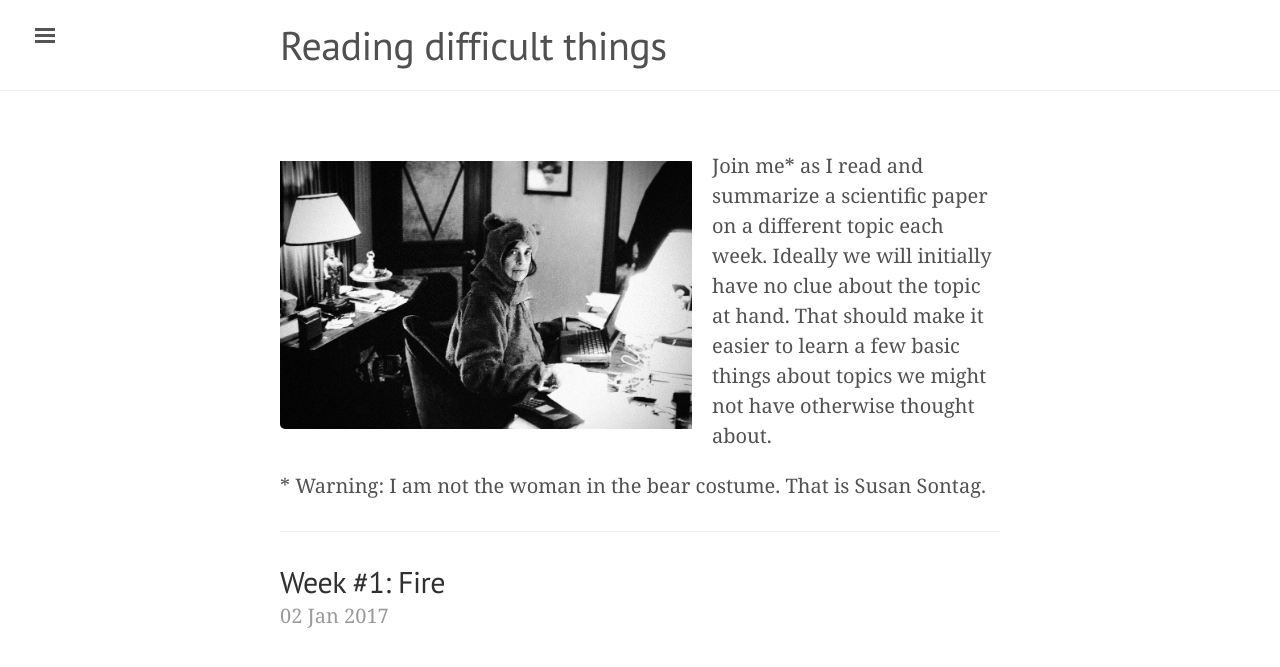
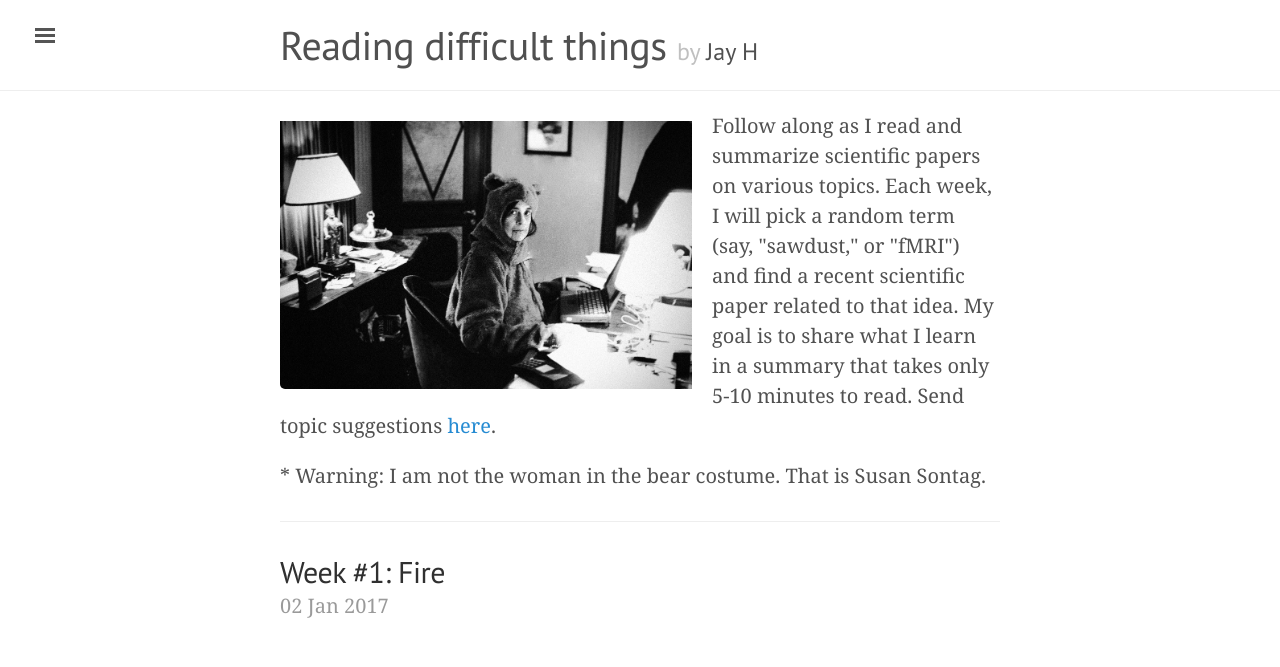
Before and after one commit to mobeets/paper-trails, a Jekyll site: the page built from index.html, in a window 1280 px wide. Shown: the top 667 px of the page. Built offline with Jekyll 4.4.1, drawn with Linux system fonts in a browser that asks for light colours; some web fonts are replaced; the list of posts is cut into pages by our own code.

Commit message:
style updates

```diff
--- a/_config.yml
+++ b/_config.yml
@@ -6,7 +6,7 @@ permalink:           pretty
 
 # Setup
 title:               Reading difficult things
-tagline:             'one week at a time'
+tagline:             'by <a href="https://mobeets.github.io">Jay H</a>'
 description:         'Reading and summarizing one scientific paper on a different topic each week. Made by <a href="https://mobeets.github.io">Jay Hennig</a>.'
 url:                 https://mobeets.github.io/reading-difficult-things
 baseurl:             https://mobeets.github.io/reading-difficult-things
@@ -24,3 +24,6 @@ version:             1.0.0
 # Gems
 gems: [jekyll-paginate]
 markdown: kramdown
+
+# Run with:
+# bundle exec jekyll serve --baseurl ''
--- a/_layouts/default.html
+++ b/_layouts/default.html
@@ -16,6 +16,7 @@
           <div class="container">
             <h1 class="masthead-title">
               <a href="{{ site.baseurl }}/" title="Home">{{ site.title }}</a>
+              <small>{{ site.tagline }}</small>
             </h1>
           </div>
         </div>
--- a/index.html
+++ b/index.html
@@ -5,7 +5,7 @@ title: Home
 
 <img src="{{ site.baseurl }}/public/images/sontag.jpg" alt="Susan Sontag in a bear costume" style="float: left; padding: 10px 20px 0px 0px; width: 60%;">
 
-<p>Join me* as I read and summarize a scientific paper on a different topic each week. Ideally we will initially have no clue about the topic at hand. That should make it easier to learn a few basic things about topics we might not have otherwise thought about.</p>
+<p>Follow along as I read and summarize scientific papers on various topics. Each week, I will pick a random term (say, "sawdust," or "fMRI") and find a recent scientific paper related to that idea. My goal is to share what I learn in a summary that takes only 5-10 minutes to read. Send topic suggestions <a href="https://twitter.com/jehosafet">here</a>.</p>
 
 <p>* Warning: I am not the woman in the bear costume. That is Susan Sontag.</p>
 <hr>
--- a/public/css/lanyon.css
+++ b/public/css/lanyon.css
@@ -96,7 +96,7 @@ h1, h2, h3, h4, h5, h6 {
 .masthead {
   padding-top:    1rem;
   padding-bottom: 1rem;
-  margin-bottom: 3rem;
+  margin-bottom: 1rem;
   border-bottom: 1px solid #eee;
 }
 .masthead-title {
@@ -108,7 +108,7 @@ h1, h2, h3, h4, h5, h6 {
   color: #505050;
 }
 .masthead-title small {
-  font-size: 75%;
+  font-size: 60%;
   font-weight: 400;
   color: #c0c0c0;
   letter-spacing: 0;
--- a/public/css/poole.css
+++ b/public/css/poole.css
@@ -303,7 +303,7 @@ tbody tr:nth-child(odd) th {
 .masthead {
   padding-top:    1rem;
   padding-bottom: 1rem;
-  margin-bottom: 3rem;
+  margin-bottom: 1rem;
 }
 .masthead-title {
   margin-top: 0;
```
